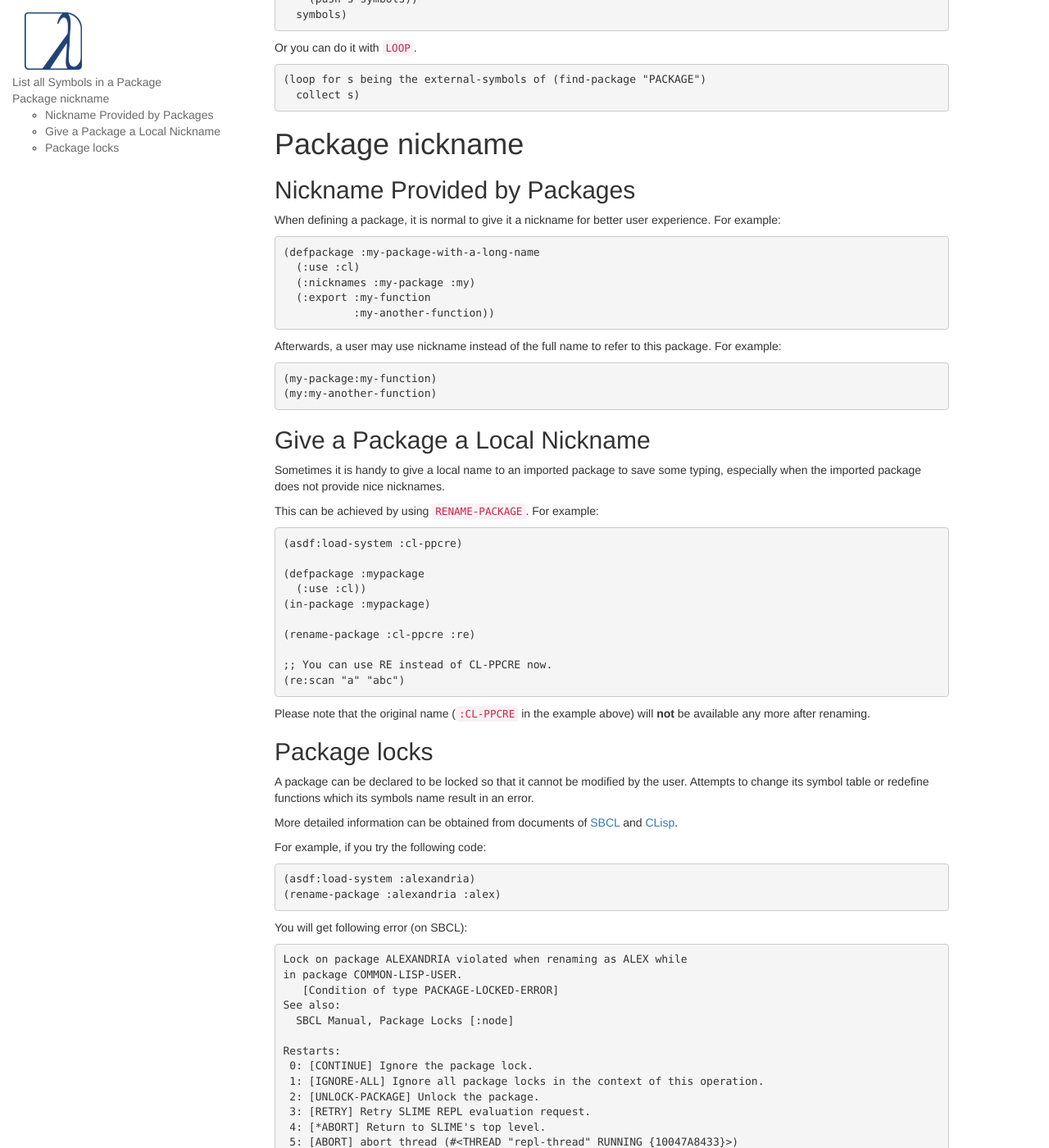
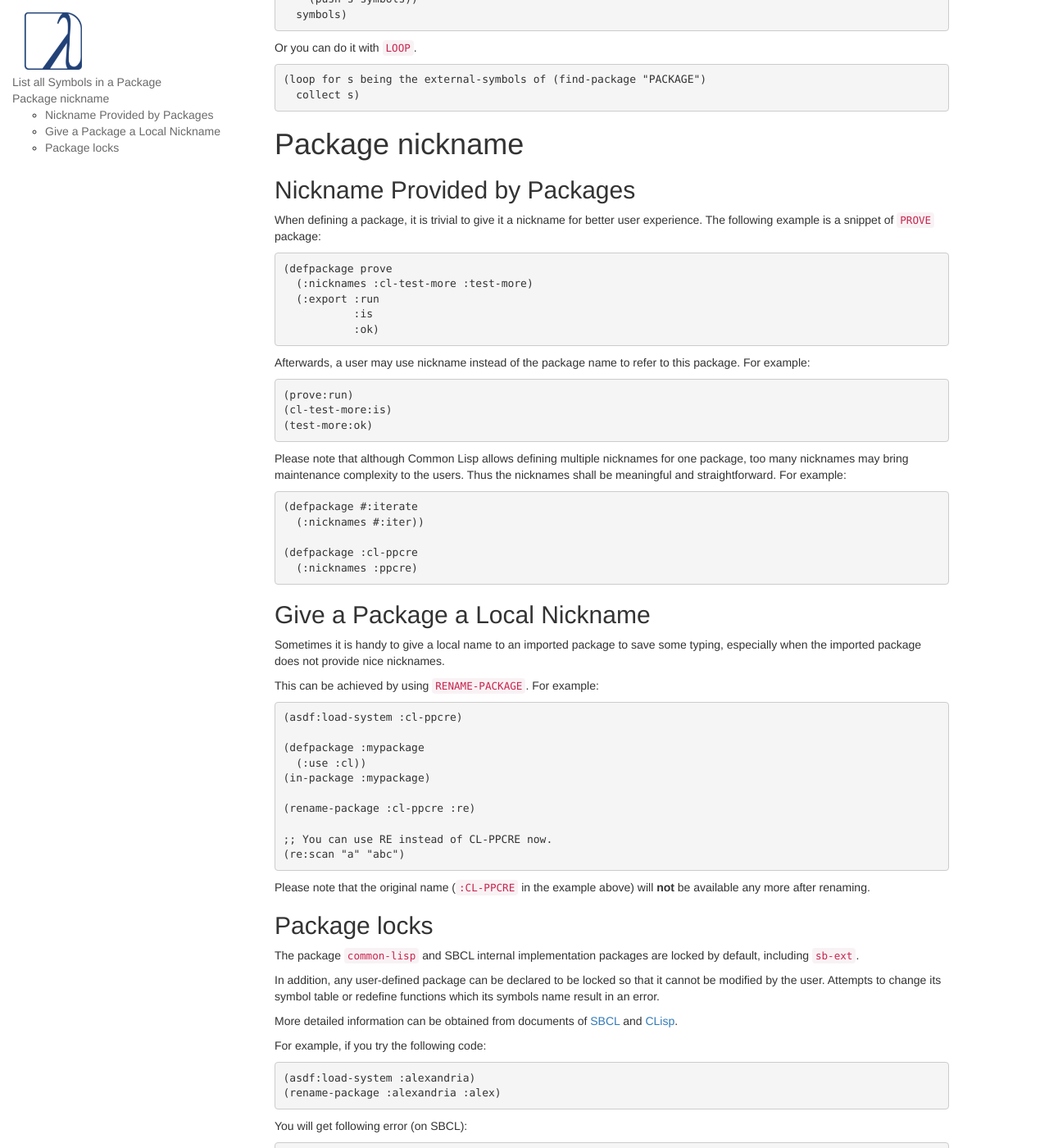
Before and after one commit to LispCookbook/cl-cookbook, a Jekyll site: the page built from packages.md, in a window 1280 px wide and 1400 px high, scrolled down 415 px. Shown: the whole window at 82% size. Built offline with Jekyll 4.4.1, drawn with Linux system fonts in a browser that asks for light colours.

Commit message:
[package] Enhance nickname part accordingly

```diff
--- a/packages.md
+++ b/packages.md
@@ -39,23 +39,37 @@ Or you can do it with [`LOOP`][loop].
 
 ## Nickname Provided by Packages
 
-When defining a package, it is normal to give it a nickname for better user
-experience. For example:
+When defining a package, it is trivial to give it a nickname for better user
+experience. The following example is a snippet of `PROVE` package:
 
 ~~~lisp
-(defpackage :my-package-with-a-long-name
-  (:use :cl)
-  (:nicknames :my-package :my)
-  (:export :my-function
-           :my-another-function))
+(defpackage prove
+  (:nicknames :cl-test-more :test-more)
+  (:export :run
+           :is
+           :ok)
 ~~~
 
-Afterwards, a user may use nickname instead of the full name to refer to this
+Afterwards, a user may use nickname instead of the package name to refer to this
 package. For example:
 
 ~~~lisp
-(my-package:my-function)
-(my:my-another-function)
+(prove:run)
+(cl-test-more:is)
+(test-more:ok)
+~~~
+
+Please note that although Common Lisp allows defining multiple nicknames for
+one package, too many nicknames may bring maintenance complexity to the
+users. Thus the nicknames shall be meaningful and straightforward. For
+example:
+
+~~~lisp
+(defpackage #:iterate
+  (:nicknames #:iter))
+
+(defpackage :cl-ppcre
+  (:nicknames :ppcre)
 ~~~
 
 ## Give a Package a Local Nickname
@@ -83,9 +97,12 @@ Please note that the original name (`:CL-PPCRE` in the example above) will
 
 ## Package locks
 
-A package can be declared to be locked so that it cannot be modified by the
-user. Attempts to change its symbol table or redefine functions which its
-symbols name result in an error.
+The package `common-lisp` and SBCL internal implementation packages are locked
+by default, including `sb-ext`.
+
+In addition, any user-defined package can be declared to be locked so that it
+cannot be modified by the user. Attempts to change its symbol table or
+redefine functions which its symbols name result in an error.
 
 More detailed information can be obtained from documents of
 [SBCL][sbcl-package-lock] and [CLisp][clisp-package-lock].
```
